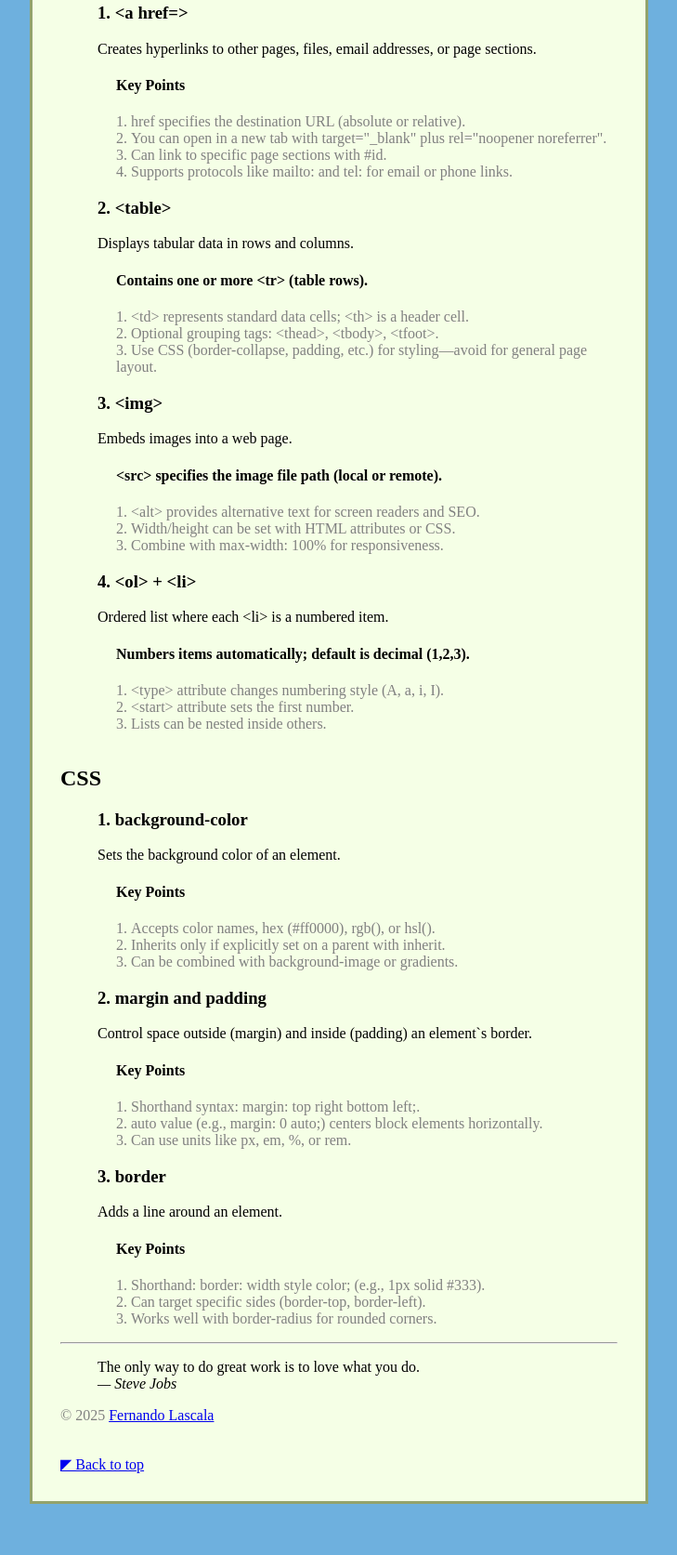
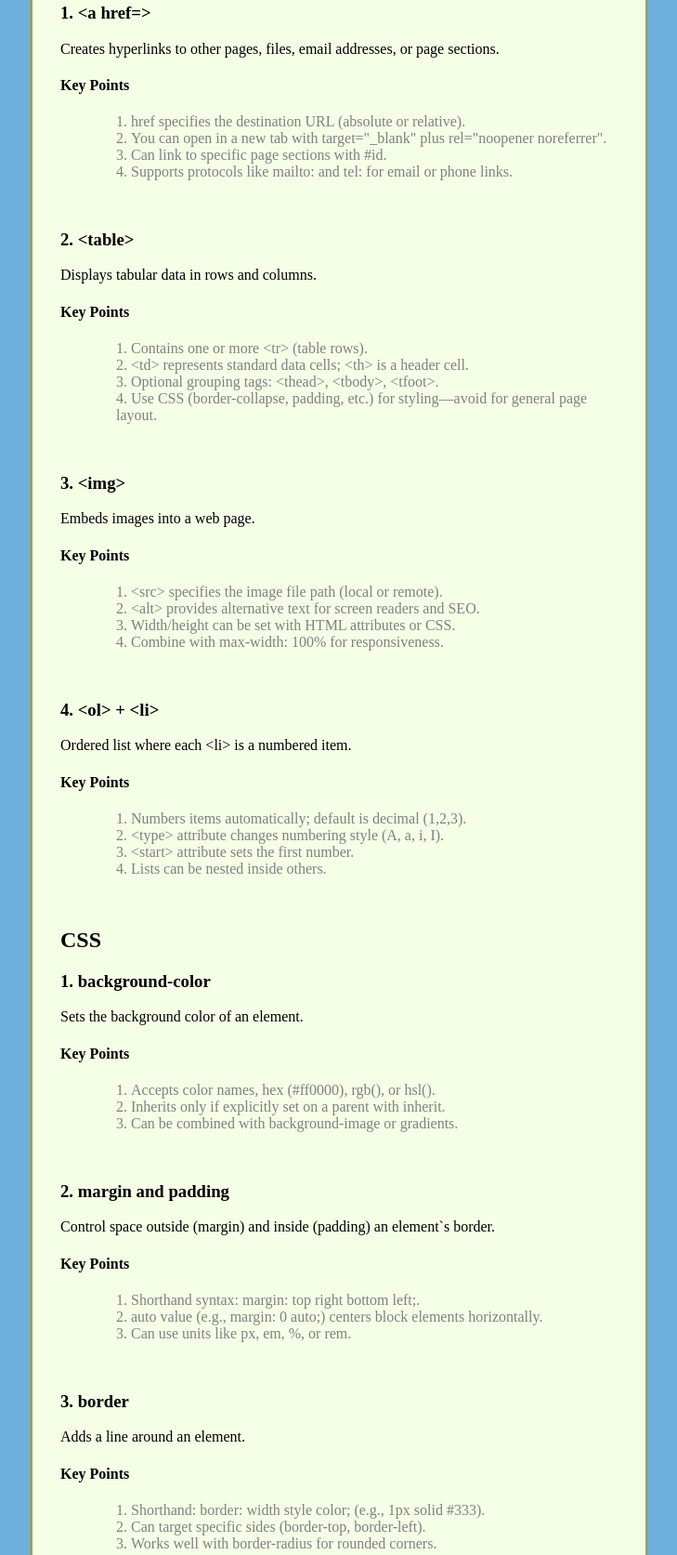
Before and after one commit to lascalaCanada/csd112-25f, a plain HTML site: page glossary.html in a window 1280 px wide. Shown: the part 227-1900 px from the top of the page at 93% size, without its empty margins (275-1004 px from the left). Before the commit the page ends 1845 px from the top, so only its background shows below. Drawn offline with Linux system fonts and the light colour scheme; a web font is replaced by a local one.

Commit message:
CSD112 - 25F - 2s - Lab2 - vs 3

```diff
--- a/glossary.html
+++ b/glossary.html
@@ -4,6 +4,7 @@
         <meta charset="utf-8">
         <meta name="author" content="Fernando Lascala">
         <meta name="description" content="Personal website for Fernando Lascala, showcasing favorite things and programming concepts for CSD112.">
+        <!-- Found me! -->
         <title>CSD112 - Lab#2</title>
         <link href="styles/main.css" rel="stylesheet">
         <link href="https://fonts.googleapis.com/css2?family=Kameron&family=Sansita:wght@900&display=swap" rel="stylesheet">
@@ -28,139 +29,143 @@
             <main>
                 <h1>Glossary</h1>
                     <h2>HTML</h2>
-                    <table class="tables">
-                        <tr>
-                            <ol>
                         <h3>1. &lt;a href=&gt;</h3>
-                                Creates hyperlinks to other pages, files, email addresses, or page sections. <br>
-                                    <h4 class="key-points">
+                        Creates hyperlinks to other pages, files, email addresses, or page sections.
+                            <h4>
                                 Key Points
                             </h4>
-                                    <li class="key-points">
+                            <ol class="key-points">
+                                <li>
                                     href specifies the destination URL (absolute or relative).
                                 </li>
-                                    <li class="key-points">
+                                <li>
                                     You can open in a new tab with target="_blank" plus rel="noopener noreferrer".
                                 </li>
-                                    <li class="key-points">
+                                <li>
                                     Can link to specific page sections with #id.
                                 </li>
-                                    <li class="key-points">
+                                <li>
                                     Supports protocols like mailto: and tel: for email or phone links.
                                 </li>
                             </ol>
-                        </tr>
-                        <tr>
-                            <ol>
+                        <br>
+
                         <h3>2. &lt;table&gt;</h3>
                         Displays tabular data in rows and columns. <br>
-                                    <h4 class="key-points">
+                            <h4>
+                                Key Points
+                            </h4>
+                            <ol class="key-points">
+                                <li>
                                     Contains one or more &lt;tr&gt; (table rows).
-                                    </h4>
-                                    <li class="key-points">
+                                </li>
+                                <li>
                                     &lt;td&gt; represents standard data cells; &lt;th&gt; is a header cell.
                                 </li>
-                                    <li class="key-points">
+                                <li>
                                     Optional grouping tags: &lt;thead&gt;, &lt;tbody&gt;, &lt;tfoot&gt;.
                                 </li>
-                                    <li class="key-points">
+                                <li>
                                     Use CSS (border-collapse, padding, etc.) for styling—avoid for general page layout.
                                 </li>
                             </ol>
-                        </tr>
-                        <tr>
-                            <ol>
+                        <br>
+
                         <h3>3. &lt;img&gt;</h3>
                         Embeds images into a web page. <br>
-                                    <h4 class="key-points">
+                            <h4>
+                                Key Points
+                            </h4>
+                            <ol class="key-points">
+                                <li>
                                     &lt;src&gt; specifies the image file path (local or remote).
-                                    </h4>
-                                    <li class="key-points">
+                                </li>
+                                <li>
                                     &lt;alt&gt; provides alternative text for screen readers and SEO.
                                 </li>
-                                    <li class="key-points">
+                                <li>
                                     Width/height can be set with HTML attributes or CSS.
                                 </li>
-                                    <li class="key-points">
+                                <li>
                                     Combine with max-width: 100% for responsiveness.
                                 </li>
                             </ol>
-                        </tr>
-                        <tr>
-                            <ol>
+                        <br>
+
                         <h3>4. &lt;ol&gt; + &lt;li&gt;</h3>
                         Ordered list where each &lt;li&gt; is a numbered item. <br>
-                                    <h4 class="key-points">
+                            <h4>
+                                Key Points
+                            </h4>
+                            <ol class="key-points">
+                                <li>
                                     Numbers items automatically; default is decimal (1,2,3).
-                                    </h4>
-                                    <li class="key-points">
+                                </li>
+                                <li>
                                     &lt;type&gt; attribute changes numbering style (A, a, i, I).
                                 </li>
-                                    <li class="key-points">
+                                <li>
                                     &lt;start&gt; attribute sets the first number.
                                 </li>
-                                    <li class="key-points">
+                                <li>
                                     Lists can be nested inside others.
                                 </li>
                             </ol>
-                        </tr>
-                    </table>
+                    <br>
+
                     <h2>CSS</h2>
-                    <table class="tables">
-                        <tr>
-                            <ol>
                         <h3>1. background-color</h3>
                         Sets the background color of an element. <br>
-                                    <h4 class="key-points">
+                            <h4>
                                 Key Points
                             </h4>
-                                    <li class="key-points">
+                            <ol class="key-points">
+                                <li>
                                     Accepts color names, hex (#ff0000), rgb(), or hsl().
                                 </li>
-                                    <li class="key-points">
+                                <li>
                                     Inherits only if explicitly set on a parent with inherit.
                                 </li>
-                                    <li class="key-points">
+                                <li>
                                     Can be combined with background-image or gradients.
                                 </li>
                             </ol>
-                        </tr>
-                        <tr>
-                            <ol>
+                        <br>
+
                         <h3>2. margin and padding</h3>
                         Control space outside (margin) and inside (padding) an element`s border. <br>
-                                    <h4 class="key-points">
+                            <h4>
                                 Key Points
                             </h4>
-                                    <li class="key-points">
+                            <ol class="key-points">
+                                <li>
                                     Shorthand syntax: margin: top right bottom left;.
                                 </li>
-                                    <li class="key-points">
+                                <li>
                                     auto value (e.g., margin: 0 auto;) centers block elements horizontally.
                                 </li>
-                                    <li class="key-points">
+                                <li>
                                     Can use units like px, em, %, or rem.
                                 </li>
                             </ol>
-                        </tr>
-                        <tr>
-                            <ol>
+                        <br>
+
                         <h3>3. border</h3>
                         Adds a line around an element. <br>
-                                    <h4 class="key-points">
+                            <h4>
                                 Key Points
                             </h4>
-                                    <li class="key-points">
+                            <ol class="key-points">
+                                <li>
                                     Shorthand: border: width style color; (e.g., 1px solid #333).
                                 </li>
-                                    <li class="key-points">
+                                <li>
                                     Can target specific sides (border-top, border-left).
                                 </li>
-                                    <li class="key-points">
+                                <li>
                                     Works well with border-radius for rounded corners.
                                 </li>
                             </ol>
-                        </tr>
             </main>
             <footer>
 
--- a/styles/main.css
+++ b/styles/main.css
@@ -53,6 +53,11 @@ img {
 }
 
 
+.tables-glossary {
+  width: 100%;
+  border-collapse: collapse;
+}
+
 .tables {
   width: 100%;
   border-collapse: collapse;
```
Lines whose indentation alone changed are shown as unchanged.
